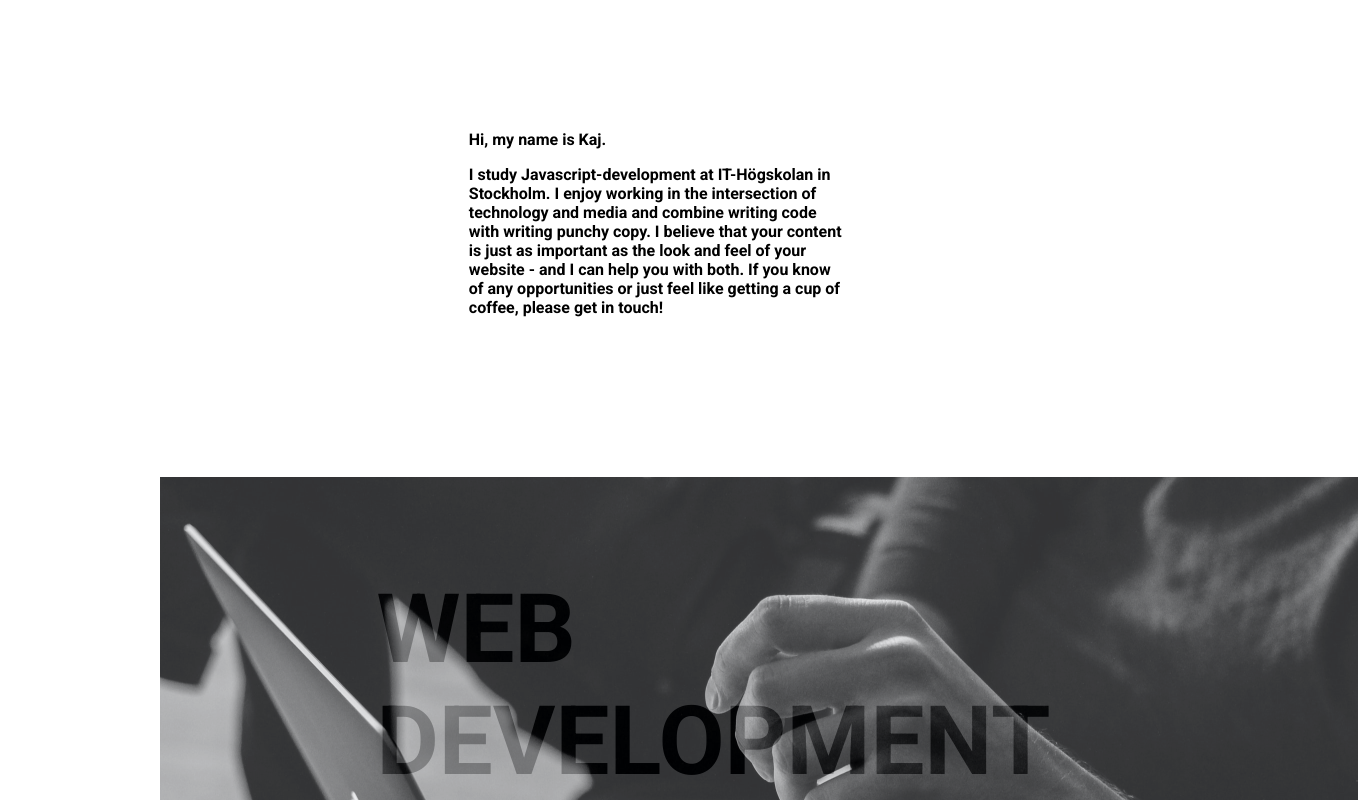
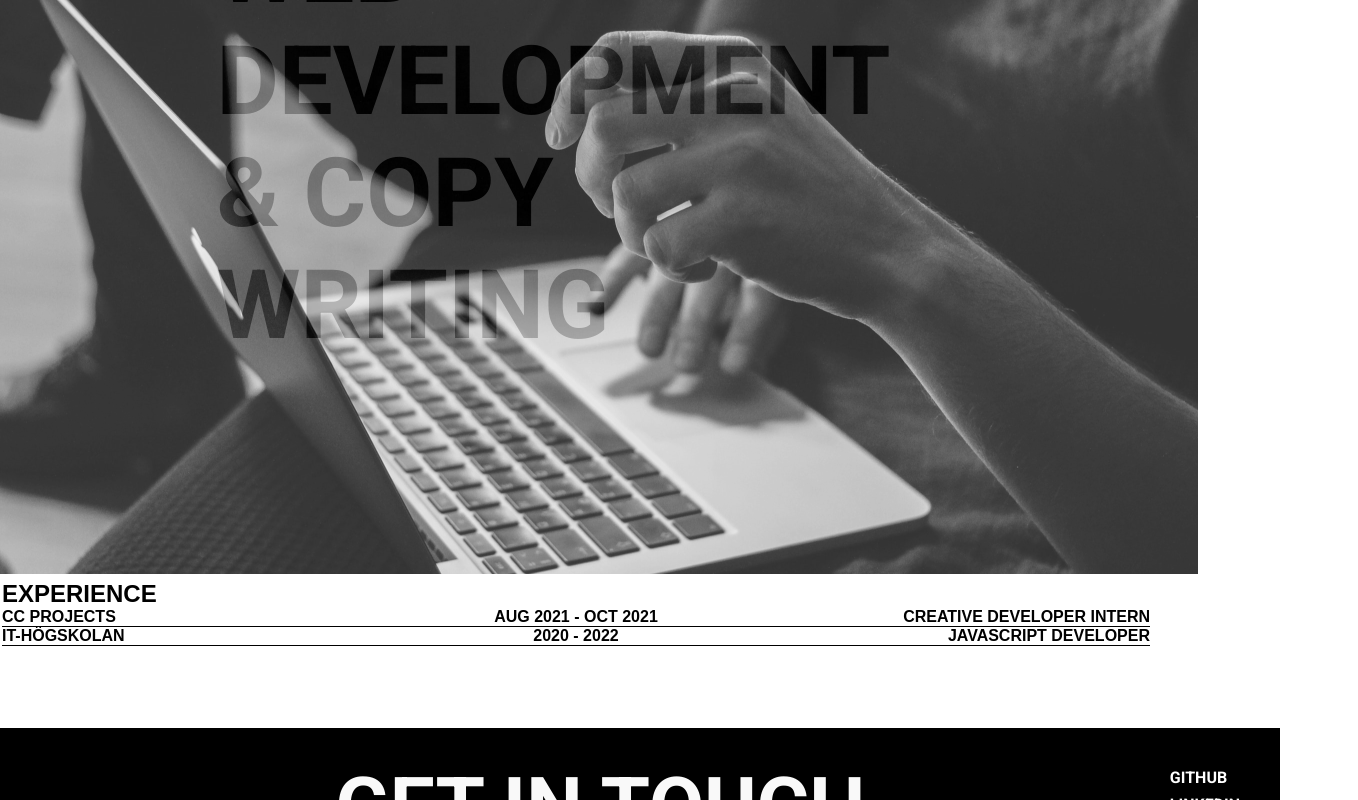
Before and after one commit to kajdabrowski/vue-portfolio, a Vue app: page /work in a window 1280 px wide. Shown: the part 840-1640 px from the top of the page, 1358 px wide, since content can reach past the window. Built offline with nearby package versions, Linux system fonts and the light colour scheme.

Commit message:
added initial shared styling in app

```diff
--- a/src/App.scss
+++ b/src/App.scss
@@ -6,87 +6,20 @@
   padding: 0;
 }
 
-.App {
-  text-align: center;
+#app {
   font-family: Roboto, sans-serif;
   color: black;
 }
 
-//Nav styling moved to TheHeader component
+.html{
+  scroll-behavior: smooth;
+}
 
-// .nav {
-//   padding: 2em;
-//   font-family: Roboto, sans-serif;
-//   font-weight: bold;
-//   color: black;
-//   display: flex;
-//   justify-content: space-between;
-//   position: fixed; //fixed menu
-//   width: 100%; //fixed menu
-//   top: 0; //fixed menu
-//   &__link--left {
-//     color: black;
-//     justify-content: flex-start;
-//     text-decoration: none;
-//   }
-//   &__link--right {
-//     color: black;
-//     justify-content: flex-end;
-//     text-decoration: none;
-//   }
-// }
+.appcontainer{
+  max-width: 1400px;
+  margin: 5em auto 5em auto;
+}
 
-// .router-link-exact-active {
-//   text-decoration: underline;
-//   text-decoration-thickness: 0.1em;
-//   zoom: 115%;
-// }
-
-//Footer styling moved to TheFooter component
-
-// .footer {
-//   display: flex;
-//   justify-content: space-between;
-//   background-color: black;
-//   padding: 2em;
-//   height: auto;
-//   width: auto;
-
-//   a{
-//     display: flex;
-//     flex-direction: column;
-//     text-decoration: none;
-//     margin: 0.5em;
-//     color: white;
-//     font-weight: 700;
-//   }
-
-//   &__links {
-//     flex-direction: column;
-//     color: white;
-//     :hover {
-//       zoom: 115%;
-//     }
-//     :active {
-//       text-decoration: none;
-//     }
-//     :visited {
-//       color: white;
-//       text-decoration: none;
-//     }
-//     font-family: Roboto, sans-serif;
-//     color: white;
-//   }
-
-// }
-
-// .footer__star{
-//     color: black;
-// }
-
-// .footer__text {
-//   font-family: Roboto, sans-serif;
-//   color: #f9f9f9;
-//   font-weight: 700;
-//   font-size: 5em;
-// }
+/* Ta bort margin och padding från alla komponenter,
+lägg till margin i appcontainer istället. Placera sedan ut
+alla komponenter som de ska vara. */
--- a/src/App.vue
+++ b/src/App.vue
@@ -1,29 +1,9 @@
 <template>
   <div id="app">
     <TheHeader />
-      <!-- <nav class="nav">
-        <router-link class="nav__link nav__link--left" to="/"
-          >KAJ DABROWSKI</router-link
-        >
-        <router-link class="nav__link nav__link--right" to="/work"
-          >WORK</router-link
-        >
-        <router-link class="nav__link nav__link--right" to="/about"
-          >ABOUT</router-link
-        >
-      </nav> -->
+    <div class="appcontainer">
       <router-view />
-      <!-- <footer class="footer">
-        <p class="footer__star">*</p>
-        <p class="footer__text">GET IN TOUCH</p>
-        <div class="footer__links">
-          <a target="_blank" href="https://github.com/kajdabrowski">GITHUB</a>
-          <a target="_blank" href="https://se.linkedin.com/in/kaj-dabrowski-a550b4202"
-            >LINKEDIN</a
-          >
-          <a target="_blank" href="kaj.dabrowski@gmail.com">GMAIL</a>
-        </div>
-      </footer> -->
+    </div>
     <TheFooter />
   </div>
 </template>
--- a/src/components/BaseIntro.scss
+++ b/src/components/BaseIntro.scss
@@ -2,7 +2,7 @@
 
 .intro {
     max-width: 55%;
-    margin: 2em;
+    margin-top: 2em;
     &__text{
         font-family: Roboto, sans-serif;
         font-size: 5.5em;
--- a/src/components/BaseParagraph.scss
+++ b/src/components/BaseParagraph.scss
@@ -1,12 +1,12 @@
 @import url("https://fonts.googleapis.com/css2?family=Roboto:wght@400;500;700&display=swap");
 
 .paragraph{
-    margin-left: 2em;
+    // margin-left: 2em;
     &__text{
         margin-left: auto;
         margin-right: auto;
         margin-bottom: 1em;
-        max-width: 30%;
+        max-width: 40%;
         font-family: Roboto, sans-serif;
         font-size: 1em;
         font-weight: 700;
--- a/src/components/CaseCardBig.scss
+++ b/src/components/CaseCardBig.scss
@@ -1,13 +1,16 @@
 @import url("https://fonts.googleapis.com/css2?family=Roboto:wght@400;500;700&display=swap");
 
 .casecardbig__container{
-    margin-left: auto;
-    margin-right: auto;
-    margin-top: 5em;
-    max-width: 50%;
+    margin-top: 2em;
+    // display: flex;
+    // flex-direction: column;
+    // margin-left: auto;
+    // margin-right: auto;
+    // margin-top: 5em;
+    // max-width: 50%;
     font-family: Roboto, sans-serif;
-    margin-bottom: 10%;
-    margin-top: 10%;
+    // margin-bottom: 10%;
+    // margin-top: 10%;
 }
 
 .casecardbig__upper{
@@ -25,17 +28,17 @@
 
 .heading{
     font-size: 5.5em;
-    text-align: center;
+    // text-align: center;
 }
 
 img {
-    // filter: grayscale(100%)
+    filter: grayscale(100%)
 }
 
 a {
     text-decoration: none;
     color: black;
     font-weight: 700;
-    text-align: center;// ?
+    // text-align: center;// ?
     margin-bottom: 1em;
 }
--- a/src/components/ExperienceTable.scss
+++ b/src/components/ExperienceTable.scss
@@ -11,7 +11,7 @@
 
 .experiencetable{
     width: 90%;
-    margin: 5% auto;
+    // margin: 5% auto;
     font-weight: 700;
     // text-align: justify;
 }
@@ -22,8 +22,8 @@
     grid-template-rows: 1fr;
     grid-row: 1;
     border-bottom: 0.1em solid black;
-    padding-top: 1em;
-    padding-bottom: 1em;
+    // padding-top: 1em;
+    // padding-bottom: 1em;
     &--item1{
         text-align: left;
     }
@@ -41,9 +41,9 @@
     grid-template-rows: 1fr;
     grid-row: 1;
     border-bottom: 0.1em solid black;
-    padding-top: 1em;
-    padding-bottom: 1em;
-    margin-bottom: 5em;
+    // padding-top: 1em;
+    // padding-bottom: 1em;
+    // margin-bottom: 5em;
 
     &--item1{
         text-align: left;
--- a/src/components/ImageText.scss
+++ b/src/components/ImageText.scss
@@ -2,9 +2,9 @@
 
 //Breaks when resizing window
 .imagetext__container{
-    margin-left: auto;
-    margin-right: auto;
-    margin-top: 10em;
+    // margin-left: auto;
+    // margin-right: auto;
+    // margin-top: 10em;
     max-width: 75%;
 }
 
@@ -22,7 +22,7 @@
         grid-column-start: 4;
         grid-column-end: 5;
         font-size: 3em;
-        margin-top: 2em;
+        // margin-top: 2em;
         // mix-blend-mode: difference; //Skapar kontrast mellan rubbe och bild, men funkar inte
         &text--content{
             color: black;
--- a/src/components/SkillGrid.scss
+++ b/src/components/SkillGrid.scss
@@ -5,7 +5,7 @@
     width: 80%;
     margin-left: 10%;
     margin-right: 10%;
-    margin-top: 7em;
+    margin-top: 8em;
     &__title{
         font-size: 3em;
         margin-left: 3em;
@@ -16,6 +16,7 @@
     display: grid;
     grid-template-columns: 1fr 1fr 1fr 1fr;
     grid-template-rows: 1fr 1fr;
+    margin-top: 1em;
 }
 
 .skillgrid__container--item{
@@ -24,4 +25,6 @@
     border: 0.2em solid black;
     border-radius: 15px;
     justify-self: center;
+    max-height: 75%; //Gör lådorna lika stora
+    max-width: 75%; //Gör lådorna lika stora
 }
--- a/src/components/SkillGrid.vue
+++ b/src/components/SkillGrid.vue
@@ -24,8 +24,8 @@
         />
          <img
           class="skillgrid__container--item"
-          src="@/assets/images/npmvector.png"
-          alt="NodeJS-logo"
+          src="@/assets/images/npmvector2.png"
+          alt="Npm-logo"
         />
         <img
           class="skillgrid__container--item"
```
Also changed, not shown: src/assets/images/npmvector2.png (added).
